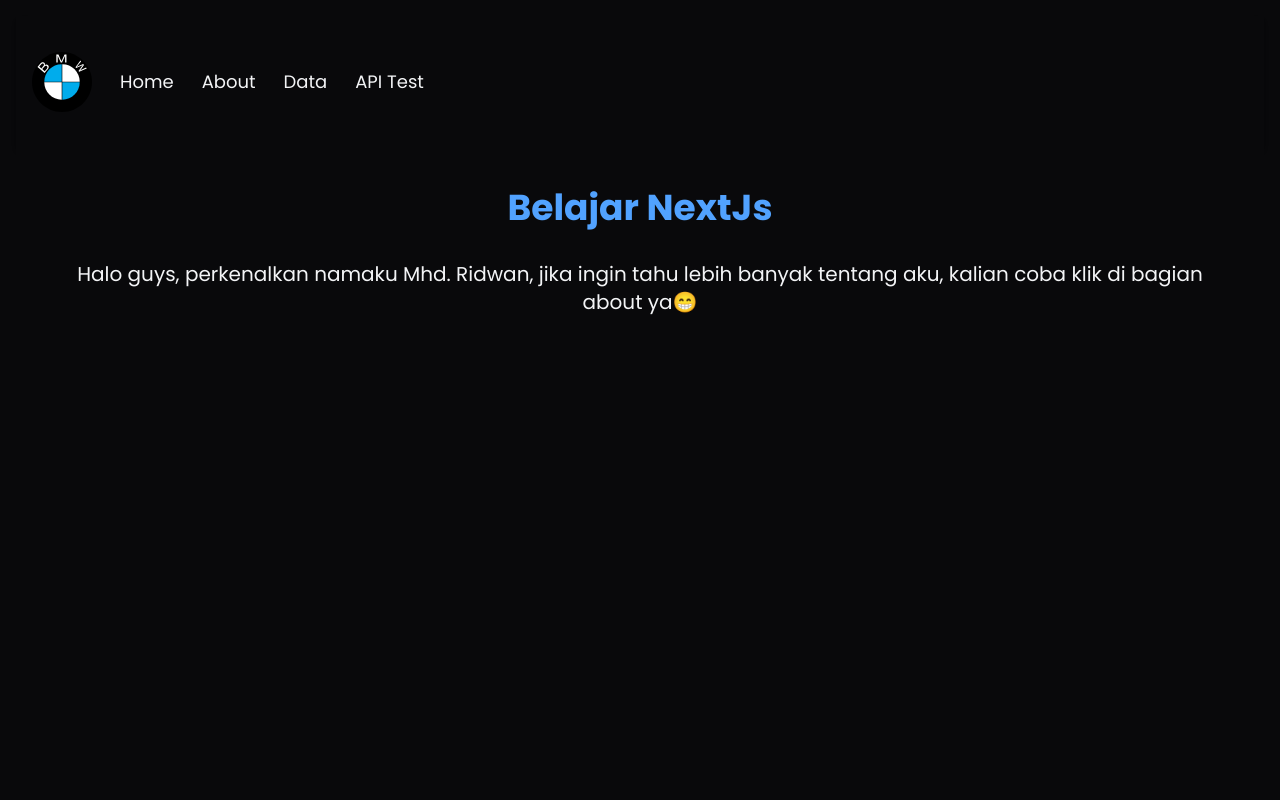
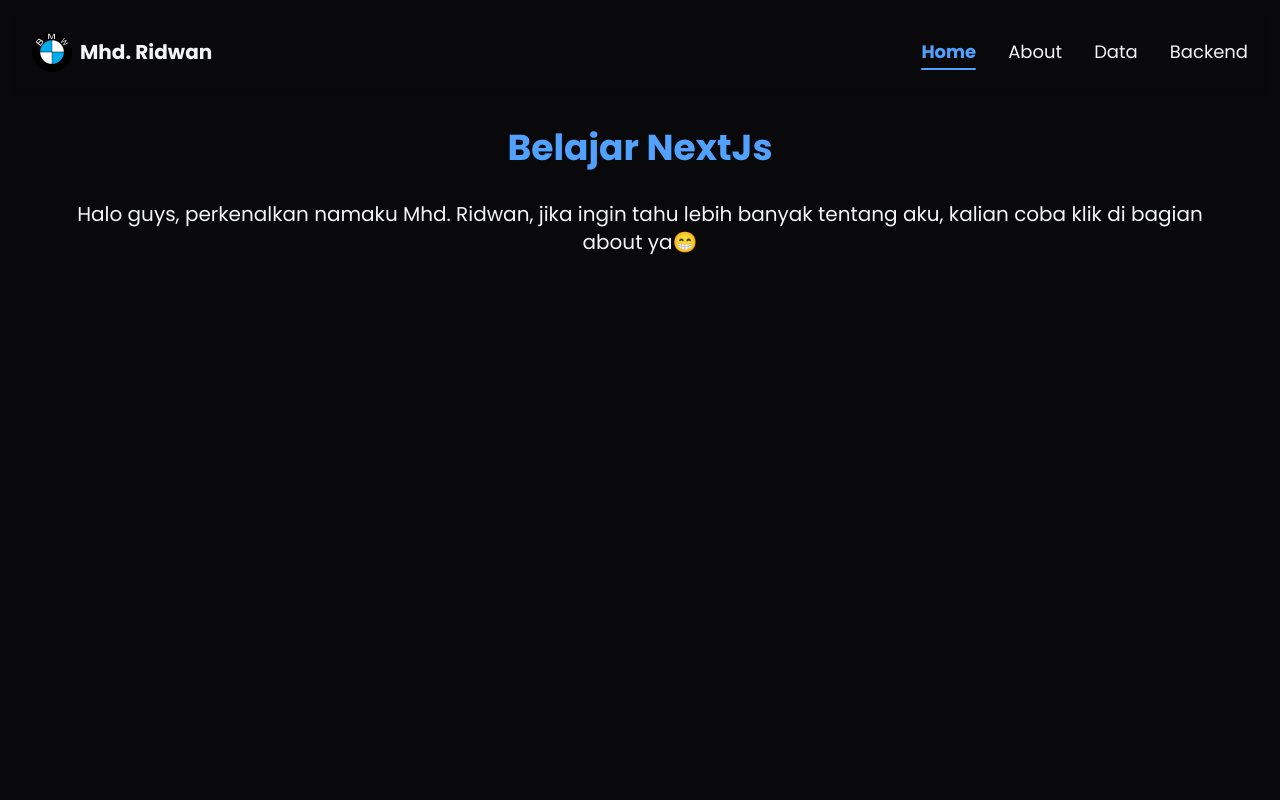
Before and after one commit to wannn-sion95/Belajar-NextJs, a Next.js app: page / in a window 1280 px wide. Shown: the top 800 px of the page. Built offline with nearby package versions, Linux system fonts and the light colour scheme.

Commit message:
update lagi

```diff
--- a/package.json
+++ b/package.json
@@ -8,6 +8,7 @@
     "start": "next start"
   },
   "dependencies": {
+    "framer-motion": "^12.23.24",
     "next": "15.5.4",
     "react": "19.1.0",
     "react-dom": "19.1.0"
--- a/src/app/api/hello/route.ts
+++ b/src/app/api/hello/route.ts
@@ -3,7 +3,7 @@ import { NextResponse } from "next/server";
 let messages = [
   {
     id: 1,
-    text: "Saya sangat tertarik belajar NextJs untuk mengembangkan skill saya dalam web development",
+    text: "Tujuan saya mempelajari Next Js untuk mengembangkan skill dan pengetahuan saya dibidang web development, dan berniat untuk menjadi seorang Full-Stack Developer Hehe 😎",
     author: "Wann Sion",
     timestamp: new Date().toISOString(),
   },
--- a/src/app/globals.css
+++ b/src/app/globals.css
@@ -1,4 +1,5 @@
 @import "tailwindcss";
+
 
 :root {
   --background: rgba(9, 9, 11, 1);
--- a/src/app/posts/[id]/page.tsx
+++ b/src/app/posts/[id]/page.tsx
@@ -1,7 +1,6 @@
 // Lokasi file: src/app/posts/[id]/page.tsx
 
 import Link from "next/link";
-import LikeButton from "@/components/LikeButton";
 
 // Kita bisa pakai lagi interface Post yang sudah kita definisikan sebelumnya
 interface Post {
@@ -47,8 +46,6 @@ export default async function PostDetailPage({
         <p className="text-lg text-gray-300 mt-6 leading-relaxed">
           geo: {post.address.geo.lat}, {post.address.geo.lng}
         </p>
-
-        <LikeButton postId={post.id} />
       </div>
       <div className="mt-12">
         <Link href="/posts" className="text-lg text-blue-400 hover:underline">
--- a/src/app/posts/error.tsx
+++ b/src/app/posts/error.tsx
@@ -19,7 +19,7 @@ export default function error({
         Terjadi Kesalahan!!!
       </h2>
       <p className="text-center mb-6">
-        Gagal memuat data postingan, Silahkan coba lagi nanti
+        Gagal memuat data API, Silahkan coba lagi nanti
       </p>
       <button
         onClick={() => reset()}
--- a/src/app/posts/loading.tsx
+++ b/src/app/posts/loading.tsx
@@ -1,7 +1,7 @@
 export default function Loading() {
   return (
     <div className="flex min-h-screen flex-col items-center p-8 md:p-10 bg-zinc-950 text-gray-100">
-      <div className="text-2xl font-semibold text-blue-400 animate-pulse">
+      <div className="p-24 text-center text-2xl animate-pulse flex min-h-screen flex-col items-center md:p-10 bg-zinc-9 text-gray-100">
         Memuat daftar postingan
       </div>
     </div>
--- a/src/components/Footer.tsx
+++ b/src/components/Footer.tsx
@@ -1,7 +1,7 @@
 function Footer() {
     return (
         <footer className="footer">
-            <p>© 2025 Wannn Sion. All rights reserved.</p>
+            <p>© 2025 Mhd. Ridwan. All rights reserved.</p>
         </footer>
     )
 }
--- a/src/components/LikeButton.tsx
+++ /dev/null
@@ -1,45 +0,0 @@
-"use client";
-
-import { useState, useEffect } from "react";
-
-export default function LikeButton({ postId }: { postId: number }) {
-  // 'useState' adalah hook untuk membuat "state" atau "data yang bisa berubah"
-  // 'likes' adalah variabel untuk menyimpan jumlah like, awalnya 0.
-  // 'setLikes' adalah fungsi untuk mengubah nilai 'likes'.
-  const [likes, setLikes] = useState(0);
-  const [isLiked, setisLiked] = useState(false);
-
-  // membuat kunci yang unik untuk setiap post di local storage
-  const storageKey = `like-count-${postId}`;
-
-  // menjalankan use effect saat komponen pertama kali dimuat
-  useEffect(() => {
-    const savedLikes = localStorage.getItem(storageKey);
-    if (savedLikes) {
-      setLikes(JSON.parse(savedLikes));
-      setisLiked(true); // Asumsi bahwa jika ada data, berarti sudah di like
-    }
-  }, [storageKey]);
-
-  //fungsi yang akan dijalankan ketika tombol diklik user
-  function handleClick() {
-    const newLikes = isLiked ? likes - 1 : likes + 1;
-    setLikes(newLikes);
-    setisLiked(!isLiked);
-
-    localStorage.setItem(storageKey, JSON.stringify(newLikes));
-  }
-
-  return (
-    <button
-      onClick={handleClick}
-      className={`mt-8 px-4 py-2 bg-blue-600 text-white font-semibold rounded-lg shadow-md hover:bg-blue-700 focus:ring-2-blue-400 focus:ring-opacity-75 ${
-        isLiked
-          ? "bg-pink-600 hover:bg-pink-700 focus:ring-pink-400"
-          : "bg-blue-600 hover:bg-blue-700 focus:ring-bluee-400"
-      }`}
-    >
-      {isLiked ? "❤️" : "🤍"} Like {likes}
-    </button>
-  );
-}
--- a/src/components/Navbar.tsx
+++ b/src/components/Navbar.tsx
@@ -1,34 +1,83 @@
+"use client";
+import { useState } from "react";
 import Link from "next/link";
 import Image from "next/image";
+import { usePathname } from "next/navigation";
+import { motion, AnimatePresence } from "framer-motion";
 
 export default function Navbar() {
+  const [isOpen, setIsOpen] = useState(false);
+  const pathname = usePathname();
+
+  const menuItems = [
+    { name: "Home", href: "/" },
+    { name: "About", href: "/about" },
+    { name: "Data", href: "/posts" },
+    { name: "Backend", href: "/api-test" },
+  ];
+
   return (
-    <header className="bg-zinc-950 text-gray-100 shadow-md">
+    <header className="bg-zinc-950 text-gray-100 shadow-md sticky top-0 z-50">
       <div className="container mx-auto flex items-center justify-between p-4">
-        <nav className="flex items-center gap-7 my-5 text-lg">
-          <Link
-            href="/"
-            className="text-2xl font-bold hover:text-blue-400 transition-colors"
+        {/* Logo */}
+        <Link href="/" className="flex items-center gap-2">
+          <Image src="/bmw.svg" width={40} height={40} alt="Logo" />
+          <span className="text-xl font-bold">Mhd. Ridwan</span>
+        </Link>
+
+        {/* Desktop Menu */}
+        <nav className="hidden md:flex items-center gap-8 text-lg">
+          {menuItems.map((item) => (
+            <Link
+              key={item.href}
+              href={item.href}
+              className={`relative hover:text-blue-400 transition-colors ${
+                pathname === item.href ? "text-blue-400 font-semibold" : ""
+              }`}
+            >
+              {item.name}
+              {/* underline */}
+              {pathname === item.href && (
+                <span className="absolute left-0 -bottom-1 h-0.5 w-full bg-blue-400 rounded-full"></span>
+              )}
+            </Link>
+          ))}
+        </nav>
+
+        {/* Tampilan Mobile Hamburger */}
+        <button
+          className="md:hidden text-3xl"
+          onClick={() => setIsOpen(!isOpen)}
+        >
+          {isOpen ? "✕" : "☰"}
+        </button>
+      </div>
+
+      {/* Mobile Drawer Menu */}
+      <AnimatePresence>
+        {isOpen && (
+          <motion.nav
+            initial={{ x: "100%" }}
+            animate={{ x: 0 }}
+            exit={{ x: "100%" }}
+            transition={{ type: "spring", stiffness: 80, damping: 20 }}
+            className="fixed top-0 right-0 h-full w-2/3 bg-zinc-900 text-gray-100 p-6 flex flex-col gap-6 shadow-lg md:hidden z-40"
           >
-            <Image src="/bmw.svg" width={60} height={70} alt="Logo" />
-          </Link>
-          <Link href="/" className="hover:text-blue-400 transition-colors">
-            Home
-          </Link>
-          <Link href="/about" className="hover:text-blue-400 transition-colors">
-            About
-          </Link>
-          <Link href="/posts" className="hover:text-blue-400 transition-colors">
-            Data
-          </Link>
-          <Link
-            href="/api-test"
-            className="hover:text-blue-400 transition-colors"
-          >
-            API Test
-          </Link>
-        </nav>
-      </div>
+            {menuItems.map((item) => (
+              <Link
+                key={item.href}
+                href={item.href}
+                className={`text-lg hover:text-blue-400 transition-colors ${
+                  pathname === item.href ? "text-blue-400 font-semibold" : ""
+                }`}
+                onClick={() => setIsOpen(false)}
+              >
+                {item.name}
+              </Link>
+            ))}
+          </motion.nav>
+        )}
+      </AnimatePresence>
     </header>
   );
 }
--- /dev/null
+++ b/src/declarations.d.ts
@@ -0,0 +1,39 @@
+// CSS / SCSS / LESS
+declare module "*.css";
+declare module "*.scss";
+declare module "*.sass";
+declare module "*.less";
+
+// Gambar
+declare module "*.png";
+declare module "*.jpg";
+declare module "*.jpeg";
+declare module "*.gif";
+declare module "*.bmp";
+declare module "*.tiff";
+declare module "*.ico";
+declare module "*.svg" {
+  import * as React from "react";
+  export const ReactComponent: React.FunctionComponent<
+    React.SVGProps<SVGSVGElement>
+  >;
+  const src: string;
+  export default src;
+}
+
+// Font
+declare module "*.woff";
+declare module "*.woff2";
+declare module "*.ttf";
+declare module "*.eot";
+
+// Media
+declare module "*.mp3";
+declare module "*.wav";
+declare module "*.ogg";
+declare module "*.mp4";
+declare module "*.webm";
+declare module "*.mov";
+
+// JSON (kalau kamu import JSON langsung)
+declare module "*.json";
```
Also changed, not shown: 1 other file (tests, documents, lock files or other folders).
